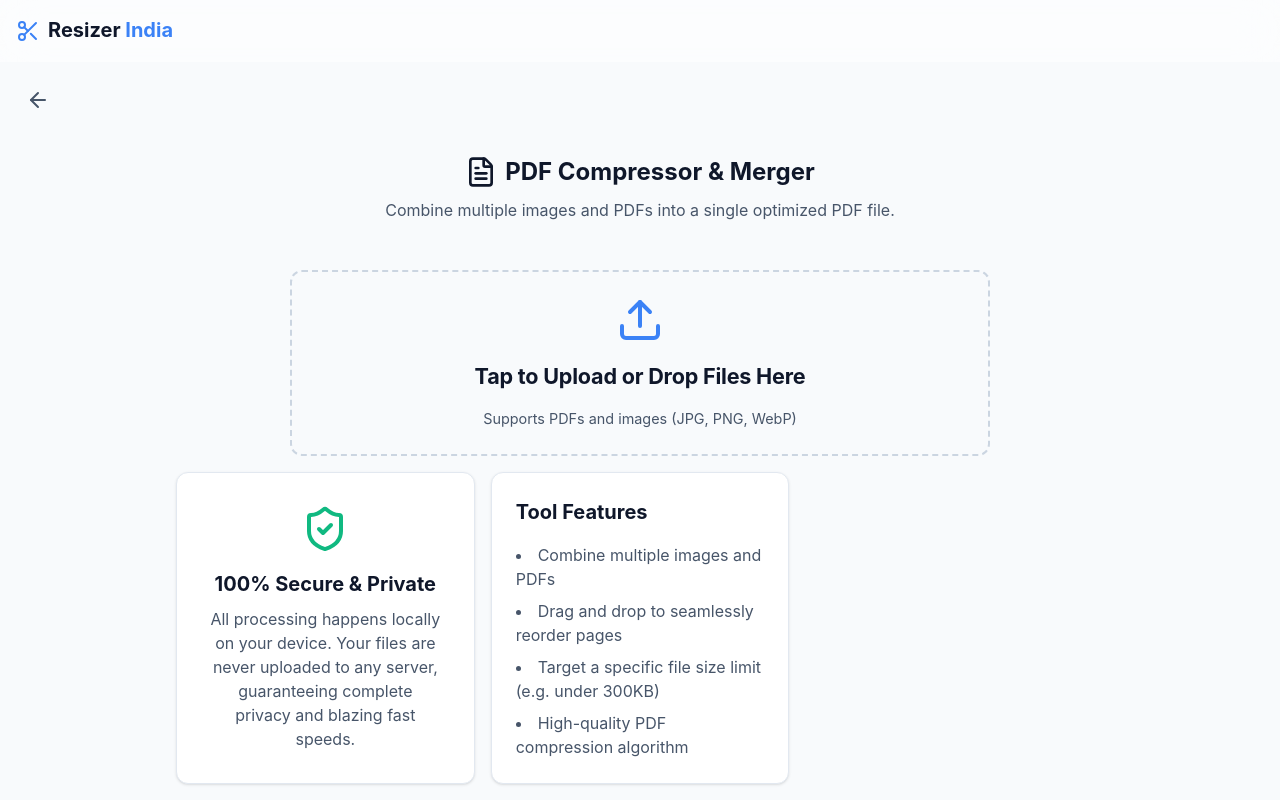
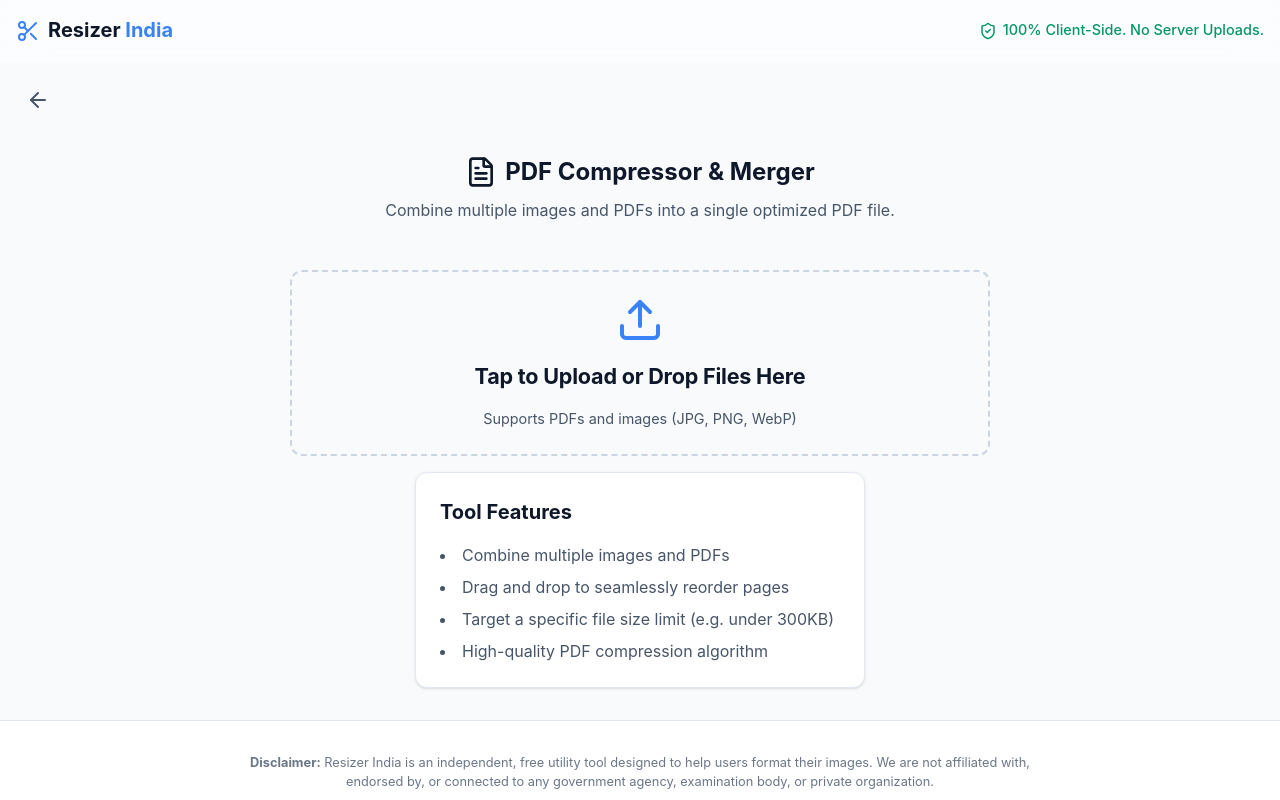
Before and after one commit to TechyNisarg/resizer-india, a React (Vite) app: page /pdf in a window 1280 px wide. Shown: the top 800 px of the page. Built offline with nearby package versions, Linux system fonts and the light colour scheme; a web font is replaced by a local one.

Commit message:
style: remove 100% secure card and bring back compact header badge

```diff
--- a/src/App.tsx
+++ b/src/App.tsx
@@ -1,5 +1,5 @@
 import { BrowserRouter as Router, Routes, Route, Link, useLocation } from 'react-router-dom';
-import { Scissors, Info, Shield, FileText, Mail, ArrowLeft } from 'lucide-react';
+import { Scissors, Info, FileText, Shield, Mail, ShieldCheck, ArrowLeft } from 'lucide-react';
 import { Analytics } from '@vercel/analytics/react';
 
 const GlobalBackButton = () => {
@@ -59,6 +59,10 @@ function App() {
               <div style={{ position: 'relative', top: '-1px' }}><span className="logo-text">Resizer</span> India</div>
             </Link>
             <nav className="nav-menu" style={{ alignItems: 'center' }}>
+              <div style={{ display: 'flex', alignItems: 'center', gap: '0.35rem', color: '#059669', fontSize: '0.9rem', fontWeight: 500 }}>
+                <ShieldCheck size={18} />
+                <span className="hide-on-mobile" style={{ position: 'relative', top: '-1px' }}>100% Client-Side. No Server Uploads.</span>
+              </div>
             </nav>
           </div>
         </header>
--- a/src/index.css
+++ b/src/index.css
@@ -88,20 +88,17 @@ input { cursor: text; }
 }
 
 .info-grid {
-  display: grid;
-  grid-template-columns: repeat(3, 1fr);
+  display: flex;
+  flex-wrap: wrap;
+  justify-content: center;
   gap: 1rem;
   width: 100%;
   max-width: 950px;
 }
 
-@media (max-width: 768px) {
-  .info-grid {
-    grid-template-columns: 1fr;
-  }
-}
-
 .info-grid .card {
+  flex: 1 1 300px;
+  max-width: 450px;
   display: flex;
   flex-direction: column;
   height: 100%;
--- a/src/pages/Home.tsx
+++ b/src/pages/Home.tsx
@@ -8,7 +8,7 @@ import { useImageProcessor } from '../hooks/useImageProcessor';
 import type { PresetCategory, PresetType, Preset } from '../utils/presetData';
 import { getPresetsByCategory } from '../utils/presetData';
 import { SEO_CONTENT } from '../utils/seoContent';
-import { Trash2, DownloadCloud, ShieldCheck } from 'lucide-react';
+import { Trash2, DownloadCloud } from 'lucide-react';
 
 export const Home: React.FC = () => {
   const location = useLocation();
@@ -245,14 +245,6 @@ export const Home: React.FC = () => {
             </div>
           )}
 
-          {!sourceImage && (
-            <div className="card" style={{ display: 'flex', flexDirection: 'column', justifyContent: 'center', alignItems: 'center', textAlign: 'center', padding: '2rem' }}>
-              <ShieldCheck size={48} color="#10b981" style={{ marginBottom: '1rem' }} />
-              <h2 style={{ fontSize: '1.25rem', marginBottom: '0.5rem', color: 'var(--text-primary)' }}>100% Secure & Private</h2>
-              <p style={{ color: 'var(--text-secondary)' }}>All processing happens locally on your device. Your files are never uploaded to any server, guaranteeing complete privacy and blazing fast speeds.</p>
-            </div>
-          )}
-
           {sourceImage && (
             <div className="card controls">
               <div className="controls-row">
--- a/src/pages/PdfCompressor.tsx
+++ b/src/pages/PdfCompressor.tsx
@@ -1,5 +1,5 @@
 import React, { useState, useRef } from 'react';
-import { Upload, FileText, DownloadCloud, Trash2, ArrowLeft, ArrowRight, X, ShieldCheck, AlertCircle } from 'lucide-react';
+import { Upload, FileText, DownloadCloud, Trash2, ArrowLeft, ArrowRight, X, AlertCircle } from 'lucide-react';
 
 type PageEntry = {
   id: string;
@@ -544,13 +544,6 @@ export const PdfCompressor: React.FC = () => {
       )}
 
       <div className="info-grid" style={{ margin: '0 auto' }}>
-        {pages.length === 0 && (
-          <div className="card" style={{ display: 'flex', flexDirection: 'column', justifyContent: 'center', alignItems: 'center', textAlign: 'center', padding: '2rem' }}>
-            <ShieldCheck size={48} color="#10b981" style={{ marginBottom: '1rem' }} />
-            <h2 style={{ fontSize: '1.25rem', marginBottom: '0.5rem', color: 'var(--text-primary)' }}>100% Secure & Private</h2>
-            <p style={{ color: 'var(--text-secondary)' }}>All processing happens locally on your device. Your files are never uploaded to any server, guaranteeing complete privacy and blazing fast speeds.</p>
-          </div>
-        )}
 
         {pages.length === 0 && (
           <div className="card">
```
